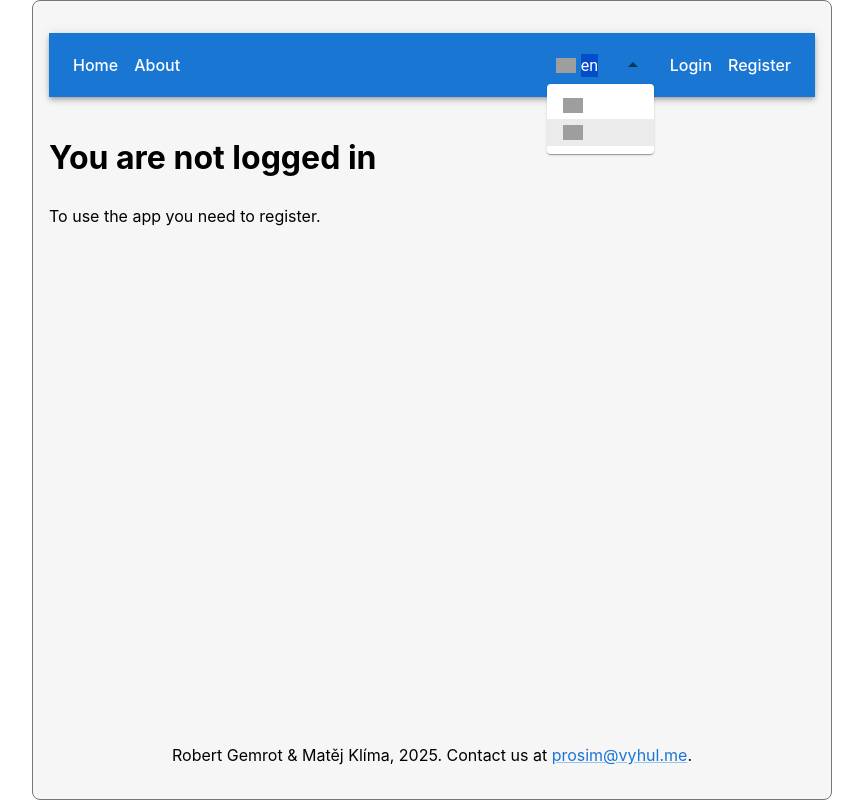
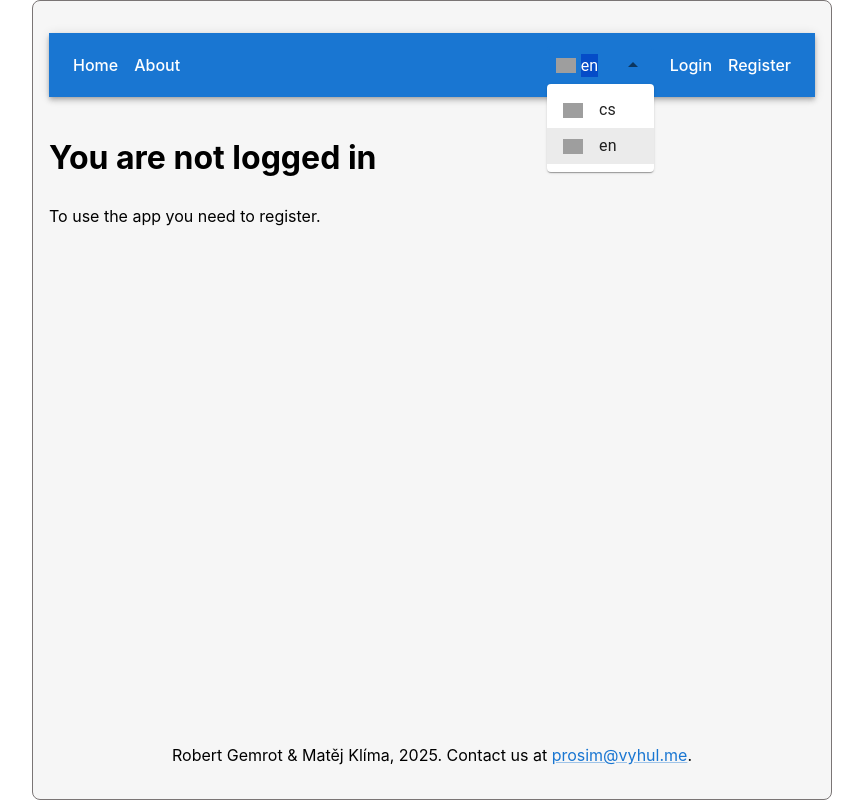
Before and after one commit to metju-ac/train-me-maybe, a React (Vite) app in the folder frontend/: page / in a window 1280 px wide. Both pictures are taken after a click on the button "Open". Shown: the whole page, without its empty margins (208-1071 px from the left). Built offline with nearby package versions, Linux system fonts and the light colour scheme; grey boxes are pictures that could not be loaded.

Commit message:
fix: render option

```diff
--- a/frontend/src/components/LanguageSwitcher.tsx
+++ b/frontend/src/components/LanguageSwitcher.tsx
@@ -54,6 +54,7 @@ export const LanguageSwitcher = (
           {...props}
         >
           <img loading="lazy" width="20" src={languageToFlagUrl[option]} />
+          {option}
         </Box>
       )}
     />
```
